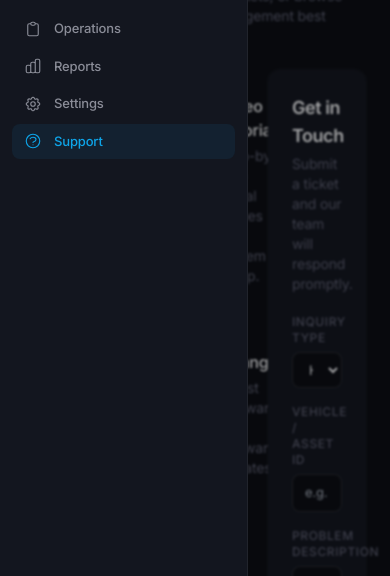
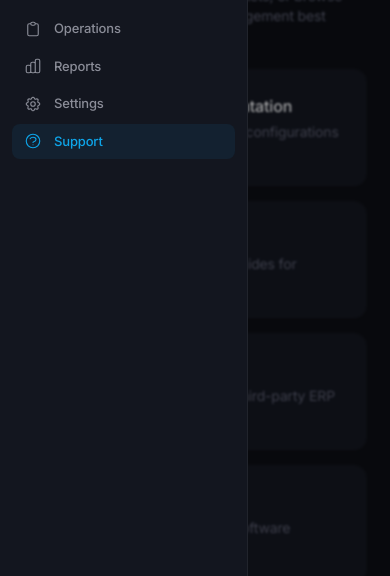
Before and after one commit to adamibnuramadhan/kbt, a React (Vite) app: page /support in a window 390 px wide. Shown: the part 170-746 px from the top of the page. Built offline with nearby package versions, Linux system fonts and the light colour scheme; no server answers.

Commit message:
feat: setup vercel deployment config

```diff
--- a/src/components/layout/Sidebar.jsx
+++ b/src/components/layout/Sidebar.jsx
@@ -25,6 +25,7 @@ function Icon({ d }) {
 function Sidebar() {
   const sidebarOpen = useUIStore((state) => state.sidebarOpen)
   const toggleSidebar = useUIStore((state) => state.toggleSidebar)
+  const setSidebarOpen = useUIStore((state) => state.setSidebarOpen)
   const clearAuthAndLogout = useUIStore((state) => state.clearAuthAndLogout)
   const navSearchQuery = useUIStore((state) => state.navSearchQuery)
   const theme = useUIStore((state) => state.theme)
@@ -35,6 +36,12 @@ function Sidebar() {
   const handleLogout = () => {
     clearAuthAndLogout()
     navigate('/login')
+  }
+
+  const handleNavItemClick = () => {
+    if (window.innerWidth < 768) {
+      setSidebarOpen(false)
+    }
   }
 
   const filteredNavItems = navItems.filter((item) => item.label.toLowerCase().includes(navSearchQuery.toLowerCase()))
@@ -83,6 +90,7 @@ function Sidebar() {
             <NavLink
               key={item.path}
               to={item.path}
+              onClick={handleNavItemClick}
               title={!sidebarOpen ? t(`sidebar.${item.label.toLowerCase()}`) : undefined}
               className={({ isActive }) =>
                 `group relative flex items-center rounded-lg px-3 py-2 text-[13px] transition-all duration-150 ${
--- a/src/components/reports/TabNav.jsx
+++ b/src/components/reports/TabNav.jsx
@@ -5,7 +5,7 @@ export default function TabNav({ tabs = [], active, onChange }) {
         <button
           key={t}
           onClick={() => onChange(t)}
-          className={`px-3 py-2 text-sm ${active === t ? 'text-[var(--primary)] border-b-2 border-[var(--primary)]' : 'text-[var(--muted)] hover:text-white'}`}
+          className={`whitespace-nowrap px-3 py-2 text-sm ${active === t ? 'text-[var(--primary)] border-b-2 border-[var(--primary)]' : 'text-[var(--muted)] hover:text-white'}`}
         >
           {t}
         </button>
--- a/src/components/support/DocGrid.jsx
+++ b/src/components/support/DocGrid.jsx
@@ -13,7 +13,7 @@ export default function DocGrid() {
   const docs = getDocs(t)
 
   return (
-    <div className="grid grid-cols-2 gap-4">
+    <div className="grid grid-cols-1 sm:grid-cols-2 gap-4">
       {docs.map((d) => (
         <Card key={d.title} className="hover:shadow-lg" hover>
           <div className="flex items-start gap-4">
--- a/src/pages/ReportsPage.jsx
+++ b/src/pages/ReportsPage.jsx
@@ -48,12 +48,12 @@ export default function ReportsPage() {
         </div>
 
         <div>
-          <div className="flex items-center justify-between">
-            <div className="w-3/4">
+          <div className="flex flex-col gap-4 sm:flex-row sm:items-center sm:justify-between">
+            <div className="w-full sm:w-3/4 overflow-x-auto pb-1 hide-scrollbar">
               <TabNav tabs={TABS} active={active} onChange={setActive} />
             </div>
-            <div className="flex items-center gap-2">
-              <button className="rounded bg-[var(--primary)] px-3 py-2 text-sm text-white">{t('reports.exportReport')} (PDF)</button>
+            <div className="flex items-center">
+              <button className="w-full sm:w-auto rounded bg-[var(--primary)] px-3 py-2 text-sm text-white whitespace-nowrap">{t('reports.exportReport')} (PDF)</button>
             </div>
           </div>
         </div>
--- a/src/pages/SupportPage.jsx
+++ b/src/pages/SupportPage.jsx
@@ -15,14 +15,14 @@ export default function SupportPage() {
           <p className="mt-1 text-sm text-[var(--muted)]">{t('support.subtitle')}</p>
         </div>
 
-        <div className="grid grid-cols-3 gap-6">
-          <div className="col-span-2 space-y-4">
+        <div className="grid grid-cols-1 lg:grid-cols-3 gap-6">
+          <div className="lg:col-span-2 space-y-4">
             <DocGrid />
 
             <FAQAccordion items={t('support.faqs', { returnObjects: true })} />
           </div>
 
-          <div className="col-span-1">
+          <div className="lg:col-span-1">
             <SupportForm />
             <div className="mt-4">
               <div className="text-sm text-[var(--muted)]">{t('support.hotline')}</div>
--- a/src/store/useUIStore.js
+++ b/src/store/useUIStore.js
@@ -17,6 +17,7 @@ const useUIStore = create(
       },
       setLanguage: (language) => set({ language }),
       toggleSidebar: () => set((state) => ({ sidebarOpen: !state.sidebarOpen })),
+      setSidebarOpen: (isOpen) => set({ sidebarOpen: isOpen }),
       setNavSearchQuery: (navSearchQuery) => set({ navSearchQuery }),
       setNotifications: (notifications) => set({ notifications }),
       toggleNotifPanel: () => set((s) => ({ notifPanelOpen: !s.notifPanelOpen })),
```
